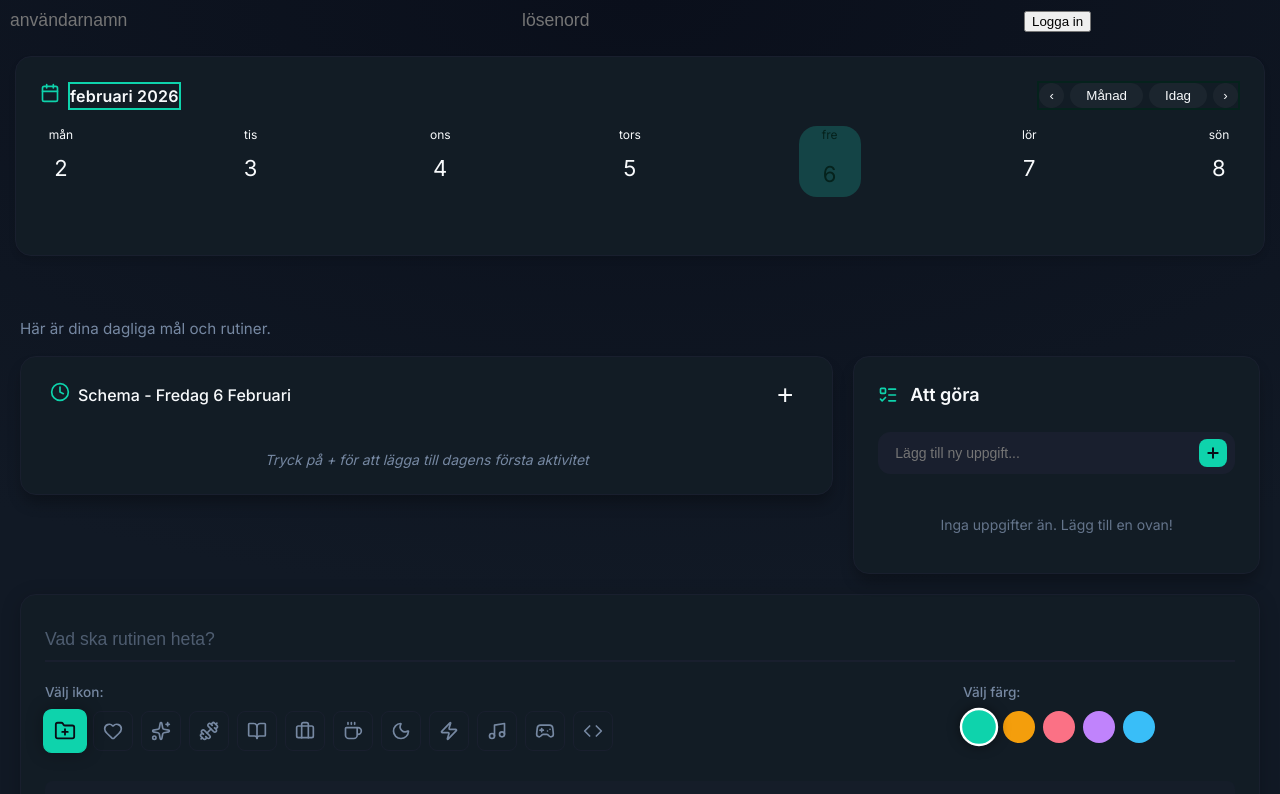
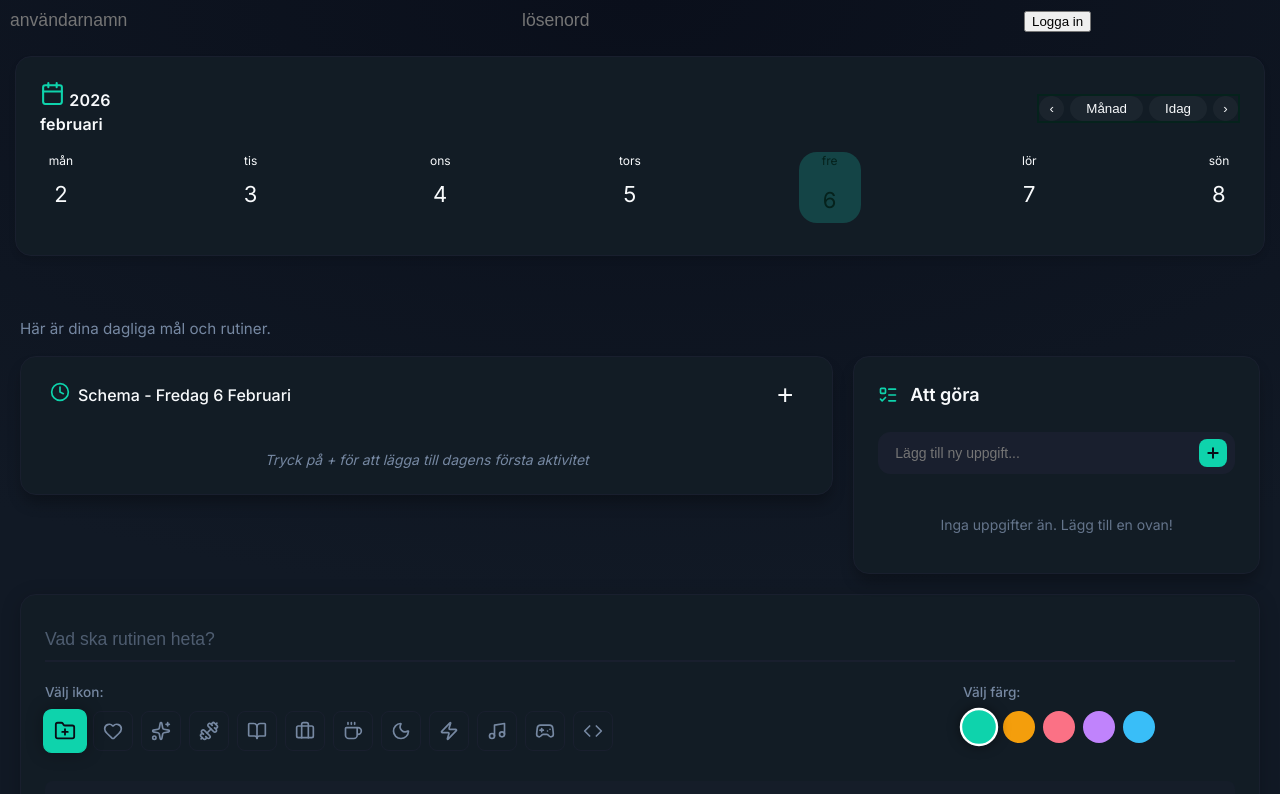
Before and after one commit to agnesvarnlundhotmailcom/productivity-system, a React (Vite) app in the folder productivity-system/: page / in a window 1280 px wide. Shown: the top 794 px of the page. Built offline with nearby package versions, Linux system fonts and the light colour scheme.

Commit message:
lowercase på veckodagarna

```diff
--- a/productivity-system/src/components/Calendar/Calendar.css
+++ b/productivity-system/src/components/Calendar/Calendar.css
@@ -49,17 +49,17 @@
 }
 
 .cardTitleWrap{
+  padding: 0;
   display:flex;
-  align-items:center;
-
-    min-width: 0; /* SUPERviktigt */
+  flex-direction: column;
+  align-items:left;
+  min-width: 0; /* SUPERviktigt */
 }
 
-.cardTitle{
+.cardTitle, .cardTitleYear{
   margin:0;
   font-size: 16px;
   letter-spacing: 0.2px;
-  border: #0ed3ac 2px solid;
 }
 
 .cardActions{
@@ -179,7 +179,7 @@
 .monthDowCell {
   opacity: 0.7;
   font-size: 12px;
-  text-transform: uppercase;
+  text-align: center;
 }
 
 .monthGrid {
@@ -202,3 +202,12 @@
 .monthCell.isSelected {
   outline: 2px solid #0ed3ac;
 }
+
+
+
+/* //SKÄRMAR BREDARE ÄN 700PX */
+
+@media (min-width: 700px){
+
+
+}
--- a/productivity-system/src/components/Calendar/Calendar.jsx
+++ b/productivity-system/src/components/Calendar/Calendar.jsx
@@ -74,9 +74,11 @@ export default function Calender() {
 }, [currentDate]);
 
 
+  const yearLabel = currentDate.toLocaleString("sv-SE", {
+    year: "numeric",
+  });
   const monthLabel = currentDate.toLocaleString("sv-SE", {
     month: "long",
-    year: "numeric",
   });
 
 function prev() {
@@ -118,8 +120,10 @@ function next() {
           <div className="cardHeader">
             <div className="cardTitleWrap">
               <span style={{ marginRight: "8px" }}>
-                <Calendar size={20} color="#0ed3ac" />
               </span>
+              <h2 className="cardTitleYear">
+                <Calendar size={25} color="#0ed3ac" />
+  {" "+yearLabel}</h2>
               <h2 className="cardTitle">{monthLabel}</h2>
             </div>
 
```
